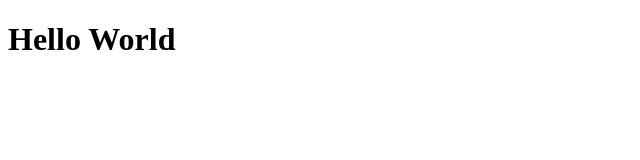
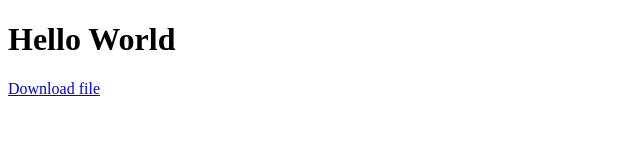
Before and after one commit to neur0n-7/pagetest, a plain HTML site: page index.html in a window 1280 px wide. Shown: the whole page, without its empty margins (0-640 px from the left). Drawn offline with Linux system fonts and the light colour scheme.

Commit message:
Update index.html

```diff
--- a/index.html
+++ b/index.html
@@ -6,5 +6,6 @@
 
     <body>
         <h1>Hello World</h1>
+        <a href="project.py" download>Download file</a>
     </body>
 </html>
```
